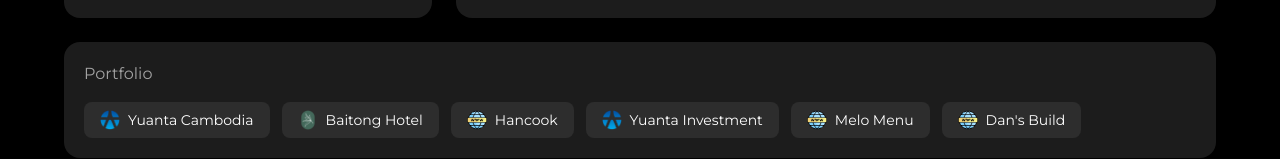
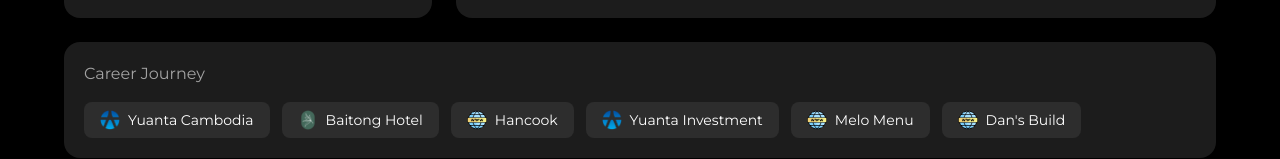
Before and after one commit to kong44/portfolio-dark, a React (Vite) app: page / in a window 1280 px wide. Shown: the part 1880-2039 px from the top of the page. Built offline with nearby package versions, Linux system fonts and the light colour scheme.

Commit message:
change portfolio title

```diff
--- a/App.tsx
+++ b/App.tsx
@@ -227,7 +227,7 @@
 
         {/* Portfolio */}
         <Card className="lg:col-span-3">
-          <h3 className="text-light-gray mb-4">Portfolio</h3>
+          <h3 className="text-light-gray mb-4">Career Journey</h3>
           <div className="flex flex-wrap gap-3">
             {portfolioLinks.map((item) => (
               <a
```
